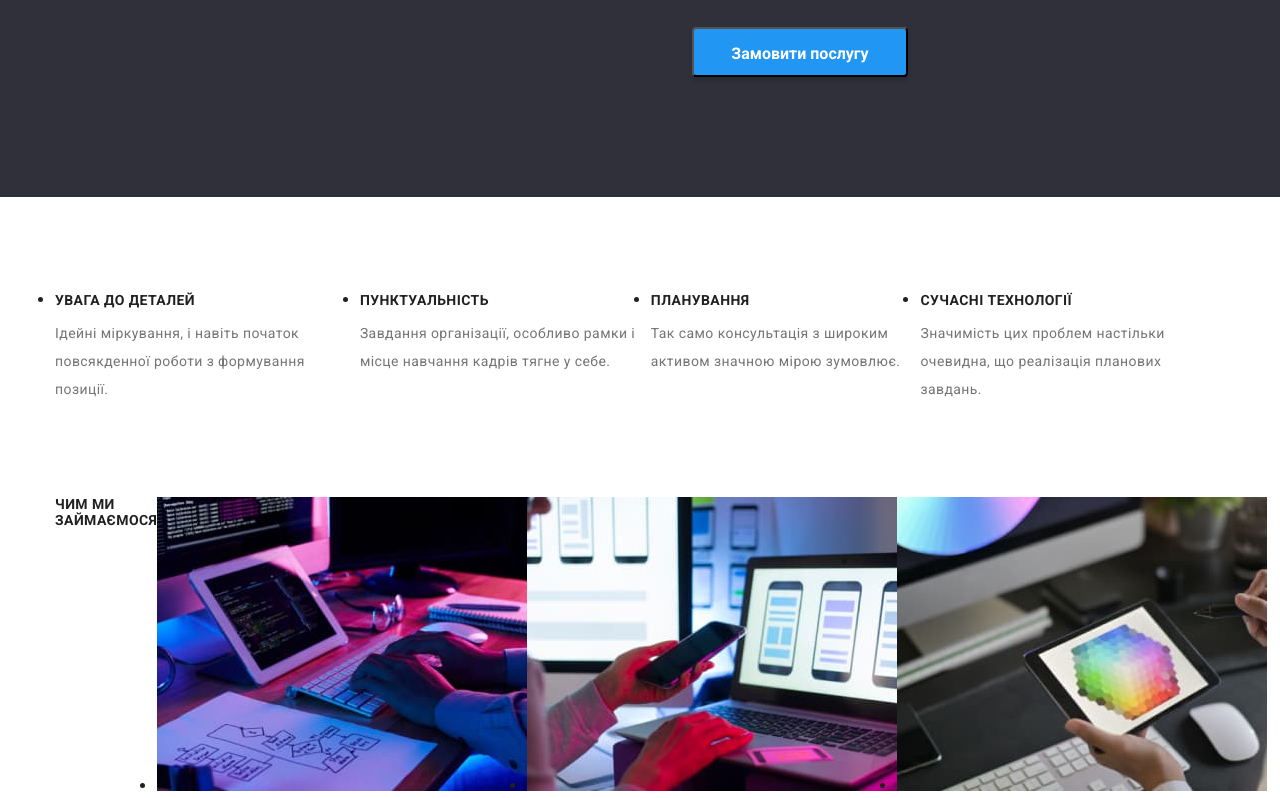
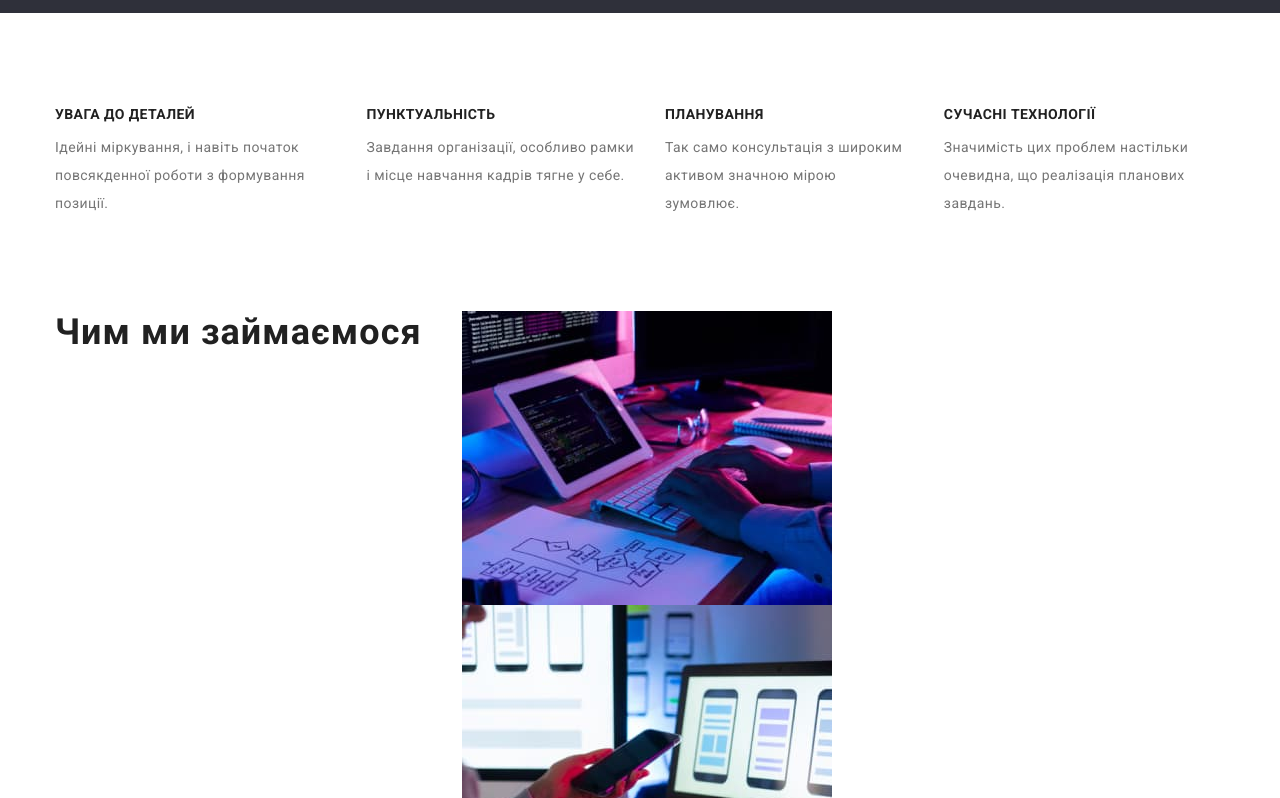
Before and after one commit to AntoninaKobzar/goit-markup-hw-02, a plain HTML site: page index.html in a window 1280 px wide. Shown: the part 668-1466 px from the top of the page. Drawn offline with nearby package versions, Linux system fonts and the light colour scheme.

Commit message:
not does

```diff
--- a/css/styles.css
+++ b/css/styles.css
@@ -30,19 +30,15 @@ ul {
         padding: 0 15px;
         margin: 0 auto;
 }
-section {
-        width: 1600px;
-        padding-bottom: 94px;
-        width: auto;
-}
+
 .section-portfolio {
         width: 1600px;
         padding: 94px 0;
 }
-.section-hero {
+/* .section-hero {
         padding: 184px 0 94px 0;
         width: auto;
-}
+} */
 /*Навігація*/
 .page-header {
         width: 1600px;
@@ -141,24 +137,28 @@ section {
         margin-left: 50px;
 }
 /*Головна сторінка*/
+.section-hero {
+        width: 1600px;
+        padding-bottom: 94px;
+        width: auto;
+         }
+
 .conteiner-hero {
+        padding-top: 140px;
+        text-align: center;
         width: 1600px;
         height: 600px;
-        padding-top: 140px;
-        text-align: center;
         background-color: #2F303A;;
 }
 .main-title {
         display: block;
-        margin: 140px auto 30px auto;
+        margin: 0 auto 30px auto;
         width: 696px;
         height: 120px;
         width: 696px;
         font-weight: 900;
         font-size: 44px;
         line-height: 1.36;
-        text-align: center;
-        align-items: center;
         letter-spacing: 0.06em;
         text-transform: uppercase;
          color: var(--aditional-color);
@@ -178,6 +178,7 @@ section {
         color: var(--aditional-color);
         background: #2196F3;
         box-shadow: 0px 4px 4px rgba(0, 0, 0, 0.15);
+        border: 0;
         border-radius: 4px;
         cursor: pointer;
 }
@@ -189,7 +190,7 @@ section {
         border-radius: 4px;
         color: var(--aditional-color);
 }
-.title section {
+.title {
         font-weight: 700;
         font-size: 36px;
         line-height: 1.17;
@@ -198,16 +199,22 @@ section {
         color: var(--primary-text-color);
         margin-bottom: 50px;
 }
-.title {
+/* section-features */
+.section-features {
+        width: 1600px;
+        padding-bottom: 94px;
+        width: auto;
+}
+.features .subtitle {
+        margin-bottom: 10px;
         font-weight: 700;
         font-size: 14px;
         line-height: 1.14;
         letter-spacing: 0.03em;
         text-transform: uppercase;
         color: var(--primary-text-color);
-        margin-bottom: 10px;
 }
-.text {
+.features .text {
         font-size: 14px;
         line-height: 2;
         letter-spacing: 0.03em;
@@ -229,29 +236,44 @@ section {
         display: flex;
         padding: 0;
 }
-.features:not(:last-child) {
+.features .item {
+        list-style: none;
+}
+.features .item:not(:last-child) {
         margin-right: 30px;
 }
-.activities {
+/* section-activities */
+.section-activities {
+        width: 1600px;
+        padding-bottom: 94px;
+        width: auto;
+}
+.activities .conteiner{
         display: flex;
-        padding: 0;
+        align-items: center;
+        justify-items: center;
 }
-.activities-list:not(:last-child) {
+
+.activities .title {
+        display: flex;
+        display: block;
+        width: 366px;
+}
+.activities .item:not(:last-child) {
         margin-right: 30px;
 }
-.activities-list {
+.activities .item {
         display: block;
         display: flex;
         list-style: none;
 }
-.example1,
-.example2,
-.example3 {
+.activities .example {
         max-width: 100%;
         height: auto;
         display: block;
         display: flex;
 }
+/* section staff     */
 .staff {
         display: flex;
         padding: 0;
--- a/index.html
+++ b/index.html
@@ -55,23 +55,23 @@
           <h2 class="visually-hidden">Наші переваги</h2>
           <ul class="features">
             <li class="item">
-              <h3 class="title">УВАГА ДО ДЕТАЛЕЙ</h3>
+              <h3 class="subtitle">УВАГА ДО ДЕТАЛЕЙ</h3>
               <p class="text">
                 Ідейні міркування, і навіть початок повсякденної роботи з формування позиції.
               </p>
             </li>
             <li class="item">
-              <h3 class="title">ПУНКТУАЛЬНІСТЬ</h3>
+              <h3 class="subtitle">ПУНКТУАЛЬНІСТЬ</h3>
               <p class="text">
                 Завдання організації, особливо рамки і місце навчання кадрів тягне у себе.
               </p>
             </li>
             <li class="item">
-              <h3 class="title">ПЛАНУВАННЯ</h3>
+              <h3 class="subtitle">ПЛАНУВАННЯ</h3>
               <p class="text">Так само консультація з широким активом значною мірою зумовлює.</p>
             </li>
             <li class="item">
-              <h3 class="title">СУЧАСНІ ТЕХНОЛОГІЇ</h3>
+              <h3 class="subtitle">СУЧАСНІ ТЕХНОЛОГІЇ</h3>
               <p class="text">
                 Значимість цих проблем настільки очевидна, що реалізація планових завдань.
               </p>
```
